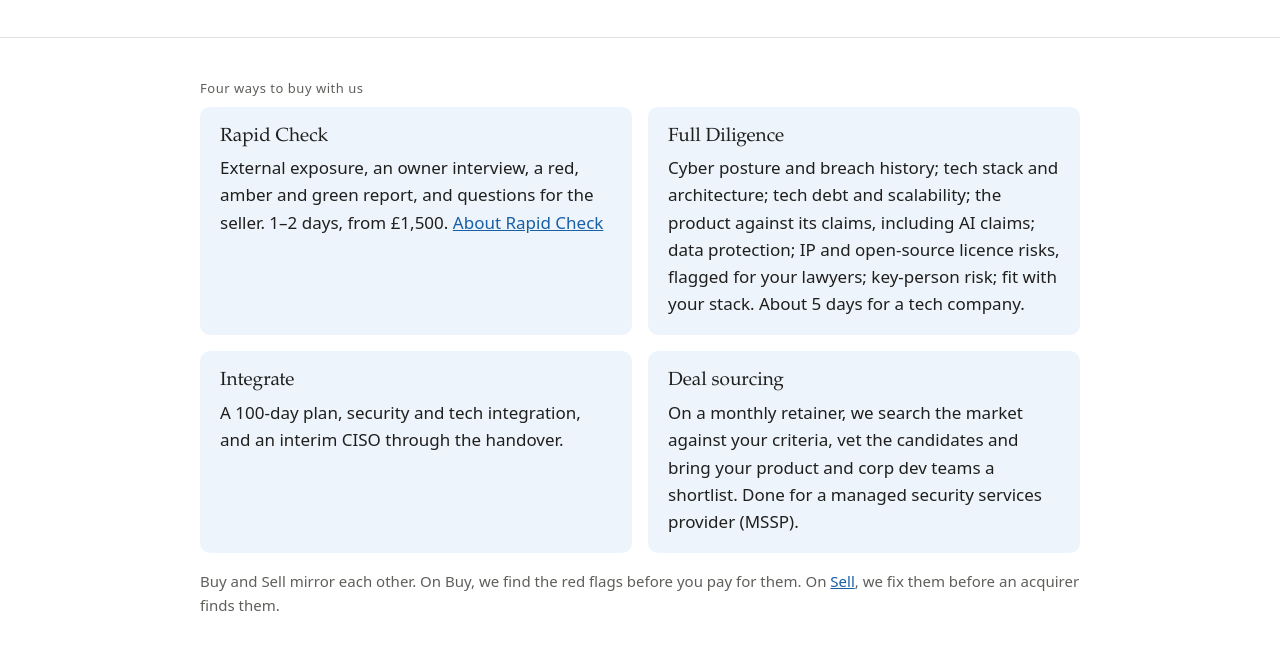
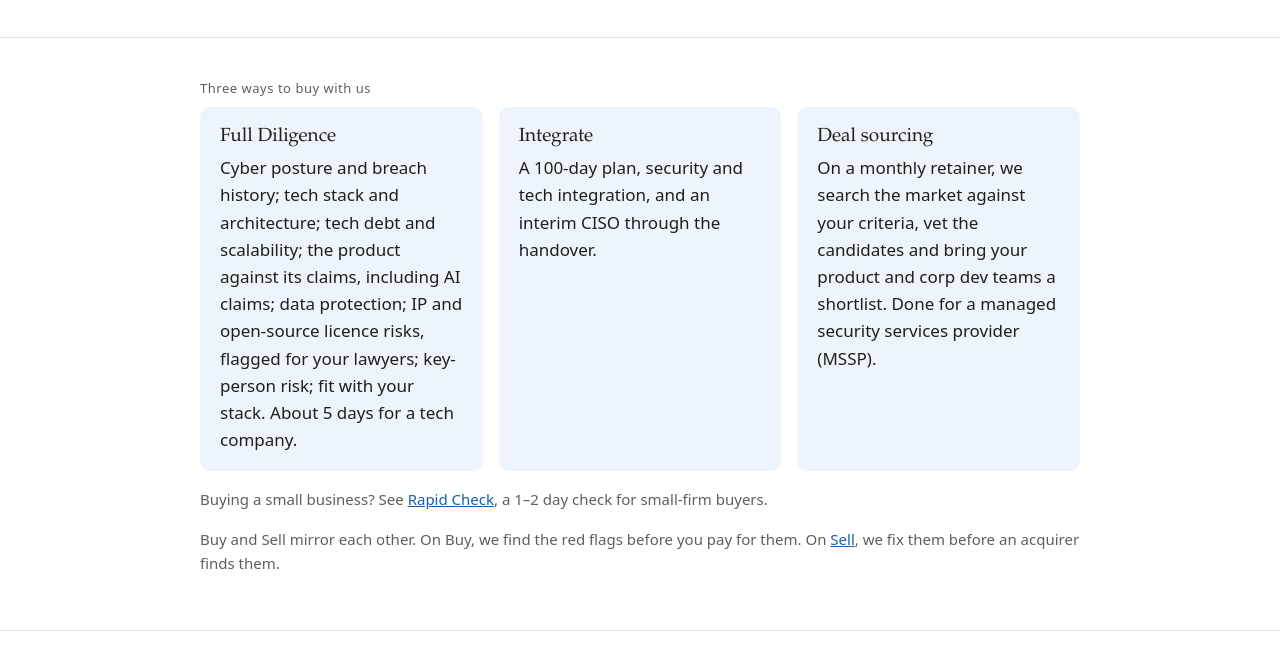
Before and after one commit to CyberheadAdvisors/Cyberhead_site_live, a plain HTML site: page buy/index.html in a window 1280 px wide. Shown: the part 743-1411 px from the top of the page. Drawn offline with Linux system fonts and the light colour scheme.

Commit message:
Buy: Rapid Check as a pointer, no price on Buy

```diff
--- a/buy/index.html
+++ b/buy/index.html
@@ -42,13 +42,13 @@
   </div></section>
 
   <section class="section"><div class="wrap">
-    <p class="section-label">Four ways to buy with us</p>
-    <div class="grid-2">
-      <div class="tile"><h3>Rapid Check</h3><p>External exposure, an owner interview, a red, amber and green report, and questions for the seller. 1–2 days, from £1,500. <a href="../rapid-check/">About Rapid Check</a></p></div>
+    <p class="section-label">Three ways to buy with us</p>
+    <div class="grid-3">
       <div class="tile"><h3>Full Diligence</h3><p>Cyber posture and breach history; tech stack and architecture; tech debt and scalability; the product against its claims, including AI claims; data protection; IP and open-source licence risks, flagged for your lawyers; key-person risk; fit with your stack. About 5 days for a tech company.</p></div>
       <div class="tile"><h3>Integrate</h3><p>A 100-day plan, security and tech integration, and an interim CISO through the handover.</p></div>
       <div class="tile"><h3>Deal sourcing</h3><p>On a monthly retainer, we search the market against your criteria, vet the candidates and bring your product and corp dev teams a shortlist. Done for a managed security services provider (MSSP).</p></div>
     </div>
+    <p class="note" style="margin-top:16px">Buying a small business? See <a href="../rapid-check/">Rapid Check</a>, a 1–2 day check for small-firm buyers.</p>
     <p class="note" style="margin-top:16px">Buy and Sell mirror each other. On Buy, we find the red flags before you pay for them. On <a href="../sell/">Sell</a>, we fix them before an acquirer finds them.</p>
   </div></section>
 
```
